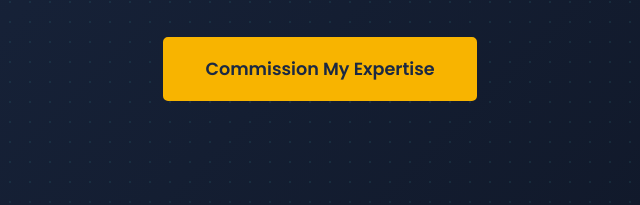
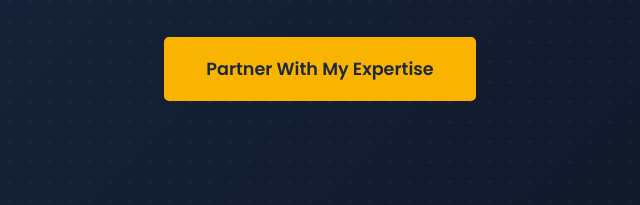
Before and after one commit to Priyeshnd555/Priyeshnd555.github.io, a plain HTML site: page index.html in a window 1280 px wide. Shown: the part 488-693 px from the top of the page, 320-960 px from the left. Drawn offline with nearby package versions, Linux system fonts and the light colour scheme.

Commit message:
Update index.html

```diff
--- a/index.html
+++ b/index.html
@@ -426,7 +426,7 @@
               I build robust, high-performance software where every detail is perfected.
               My standard is excellence; my product is quality that endures.
             </p>
-            <a href="#contact" class="cta-btn">Commission My Expertise</a>
+            <a href="#contact" class="cta-btn">Partner With My Expertise</a>
           </div>
         </div>
       </section>
```
